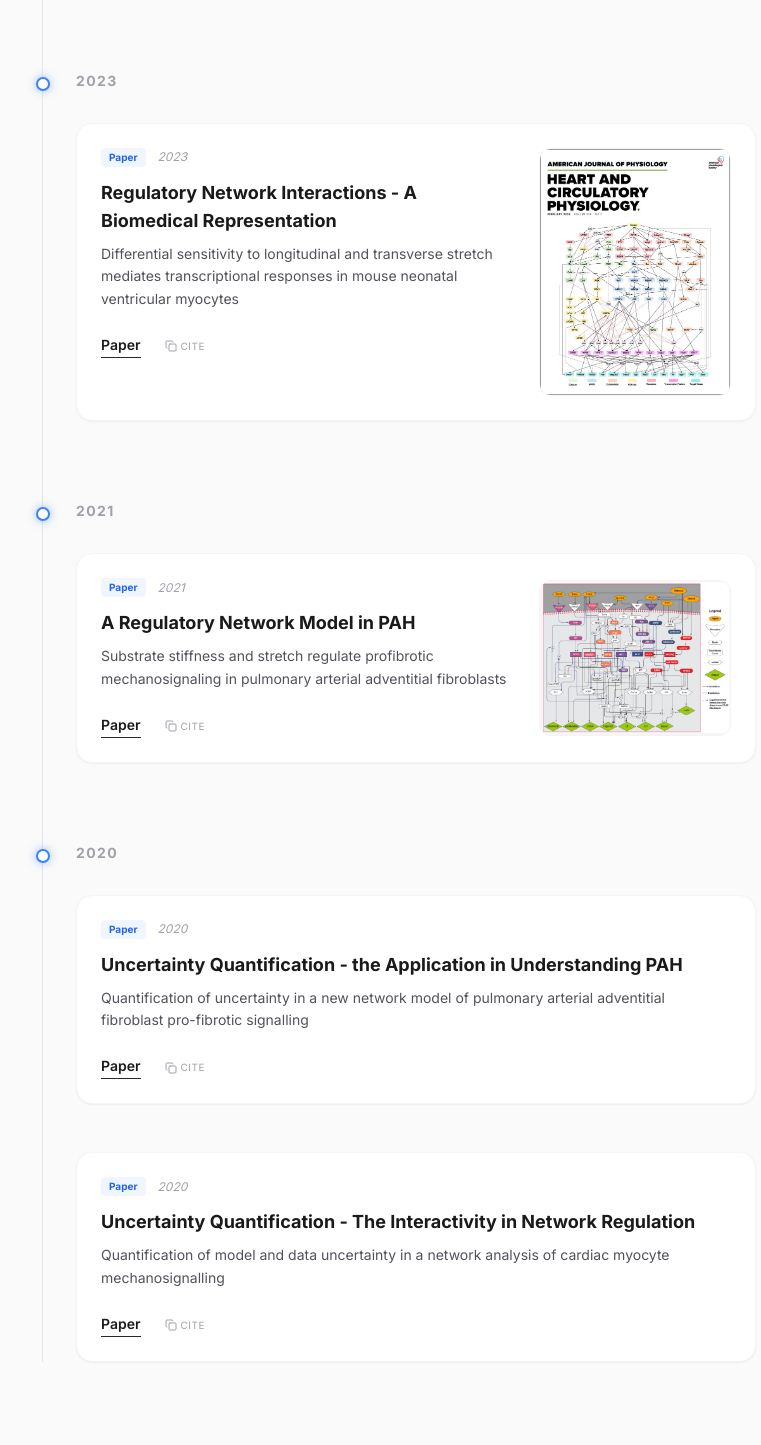
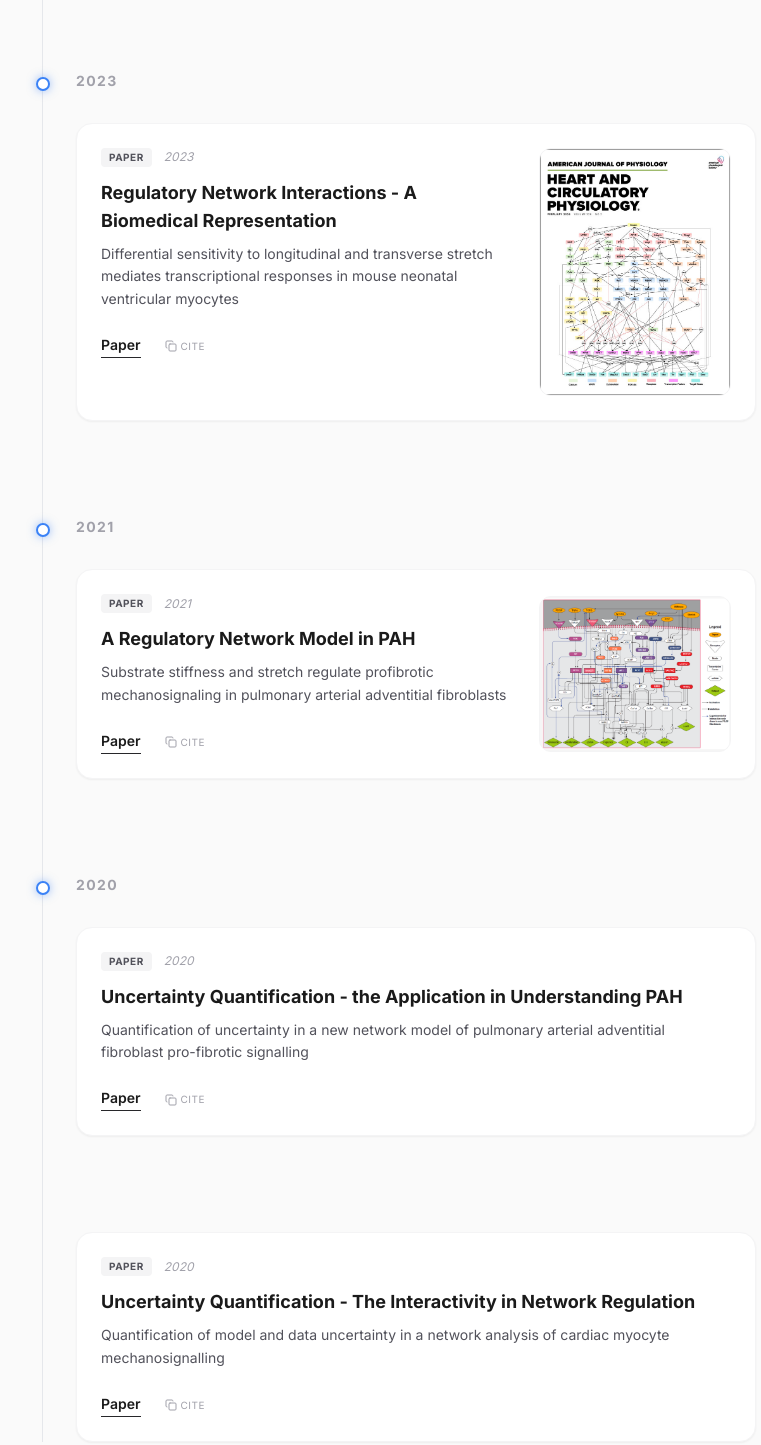
Before and after one commit to sharbie/sharbie.github.io, a plain HTML site: page index.html in a window 1280 px wide. Shown: the part 960-2405 px from the top of the page, without its empty margins (244-1005 px from the left). Drawn offline with nearby package versions, Linux system fonts and the light colour scheme.

Commit message:
Update index.html

```diff
--- a/index.html
+++ b/index.html
@@ -40,7 +40,7 @@
                 <div class="absolute left-0 top-[11px] w-3 h-3 rounded-full bg-white border-2 border-blue-500 z-10"></div>
                 <h2 class="text-xs font-bold text-zinc-400 uppercase tracking-widest mb-8">2025 / Present</h2>
 
-                <div class="card-hover bg-white border border-zinc-100 p-6 rounded-2xl mb-24 shadow-sm">
+                <div class="card-hover bg-white border border-zinc-100 p-6 rounded-2xl mb-24 shadow-sm hover:border-purple-200/50 transition-colors">
                     <div class="overflow-hidden rounded-3xl bg-zinc-100 mb-4">
                         <img src="files/BigSur_DoubleExposure.JPG"
                              alt="The Shape of Light"
@@ -58,11 +58,11 @@
                 <h2 class="text-sm font-bold text-zinc-400 uppercase tracking-widest mb-8">2023</h2>
 
                 <!-- Paper 1 -->
-                <div class="card-hover bg-white border border-zinc-100 p-6 rounded-2xl mb-12 shadow-sm">
+                <div class="card-hover bg-white border border-zinc-100 p-6 rounded-2xl mb-24 shadow-sm hover:border-purple-200/50 transition-colors">
                     <div class="flex flex-col md:flex-row gap-6">
                         <div class="flex-1">
                             <div class="flex items-center gap-3 mb-3">
-                                <span class="text-[10px] font-bold px-2 py-0.5 bg-blue-50 text-blue-600 rounded">Paper</span>
+                                <span class="text-[10px] font-bold px-2 py-0.5 bg-zinc-100 text-zinc-600 rounded uppercase tracking-wider">Paper</span>
                                 <span class="text-xs text-zinc-400 italic">2023</span>
                             </div>
                             <h3 class="text-lg font-bold mb-2">Regulatory Network Interactions - A Biomedical Representation</h3>
@@ -106,11 +106,11 @@
                 <div class="absolute left-0 top-1.5 w-3.5 h-3.5 rounded-full bg-white border-2 border-blue-500 shadow-[0_0_10px_rgba(59,130,246,0.5)]"></div>
                 <h2 class="text-sm font-bold text-zinc-400 uppercase tracking-widest mb-8">2021</h2>
                 <!-- Paper 2 -->
-                <div class="card-hover bg-white border border-zinc-100 p-6 rounded-2xl mb-12 shadow-sm">
+                <div class="card-hover bg-white border border-zinc-100 p-6 rounded-2xl mb-24 shadow-sm hover:border-purple-200/50 transition-colors">
                     <div class="flex flex-col md:flex-row gap-6">
                         <div class="flex-1">
                             <div class="flex items-center gap-3 mb-3">
-                                <span class="text-[10px] font-bold px-2 py-0.5 bg-blue-50 text-blue-600 rounded">Paper</span>
+                                <span class="text-[10px] font-bold px-2 py-0.5 bg-zinc-100 text-zinc-600 rounded uppercase tracking-wider">Paper</span>
                                 <span class="text-xs text-zinc-400 italic">2021</span>
                             </div>
                             <h3 class="text-lg font-bold mb-2">A Regulatory Network Model in PAH</h3>
@@ -154,11 +154,11 @@
                 <div class="absolute left-0 top-1.5 w-3.5 h-3.5 rounded-full bg-white border-2 border-blue-500 shadow-[0_0_10px_rgba(59,130,246,0.5)]"></div>
                 <h2 class="text-sm font-bold text-zinc-400 uppercase tracking-widest mb-8">2020</h2>
                 <!-- Paper 3 -->
-                <div class="card-hover bg-white border border-zinc-100 p-6 rounded-2xl mb-12 shadow-sm">
+                <div class="card-hover bg-white border border-zinc-100 p-6 rounded-2xl mb-24 shadow-sm hover:border-purple-200/50 transition-colors">
                     <div class="flex flex-col md:flex-row gap-6">
                         <div class="flex-1">
                             <div class="flex items-center gap-3 mb-3">
-                                <span class="text-[10px] font-bold px-2 py-0.5 bg-blue-50 text-blue-600 rounded">Paper</span>
+                                <span class="text-[10px] font-bold px-2 py-0.5 bg-zinc-100 text-zinc-600 rounded uppercase tracking-wider">Paper</span>
                                 <span class="text-xs text-zinc-400 italic">2020</span>
                             </div>
                             <h3 class="text-lg font-bold mb-2">Uncertainty Quantification - the Application in Understanding PAH</h3>
@@ -191,11 +191,11 @@
                 <!-- End of Paper 3 -->
 
                 <!-- Paper 4 -->
-                <div class="card-hover bg-white border border-zinc-100 p-6 rounded-2xl mb-12 shadow-sm">
+                <div class="card-hover bg-white border border-zinc-100 p-6 rounded-2xl mb-24 shadow-sm hover:border-purple-200/50 transition-colors">
                     <div class="flex flex-col md:flex-row gap-6">
                         <div class="flex-1">
                             <div class="flex items-center gap-3 mb-3">
-                                <span class="text-[10px] font-bold px-2 py-0.5 bg-blue-50 text-blue-600 rounded">Paper</span>
+                                <span class="text-[10px] font-bold px-2 py-0.5 bg-zinc-100 text-zinc-600 rounded uppercase tracking-wider">Paper</span>
                                 <span class="text-xs text-zinc-400 italic">2020</span>
                             </div>
                             <h3 class="text-lg font-bold mb-2">Uncertainty Quantification - The Interactivity in Network Regulation</h3>
```
